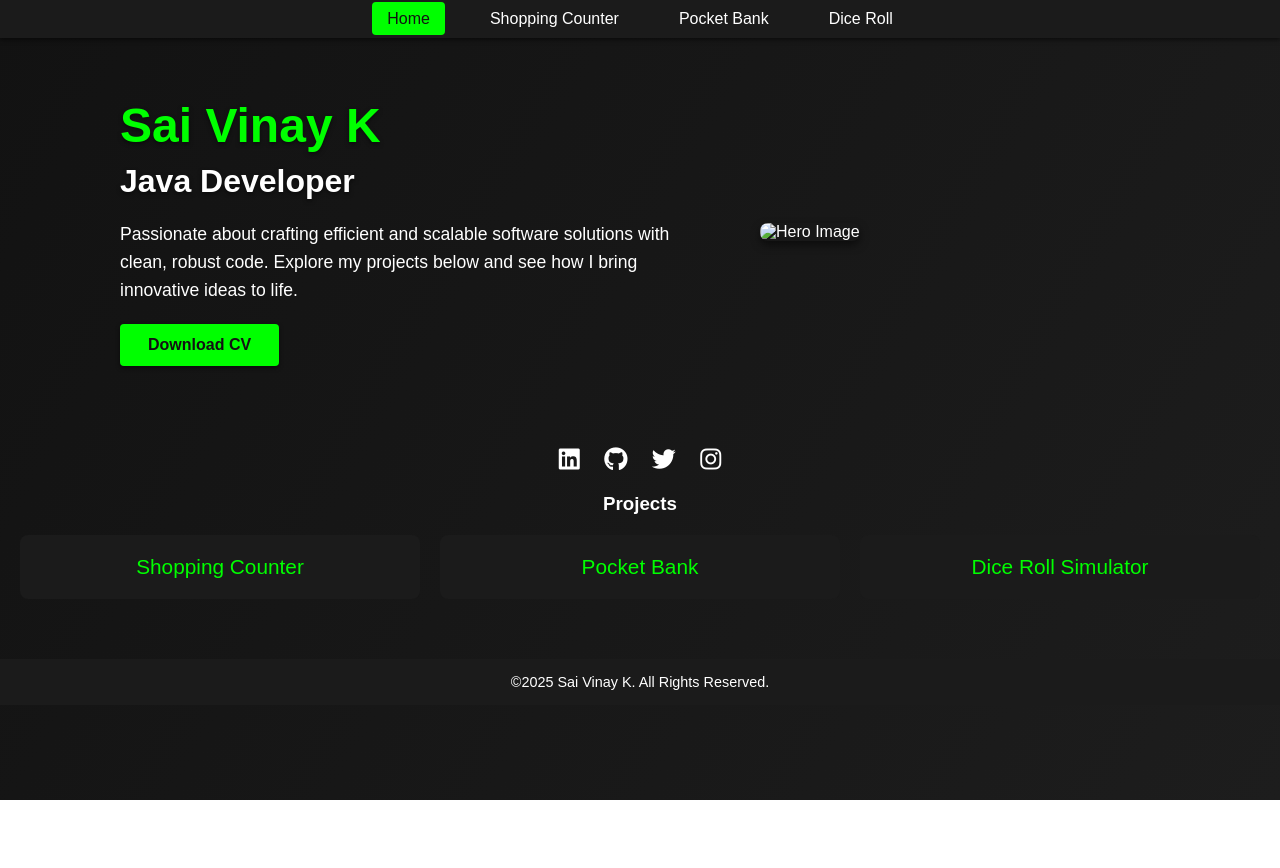
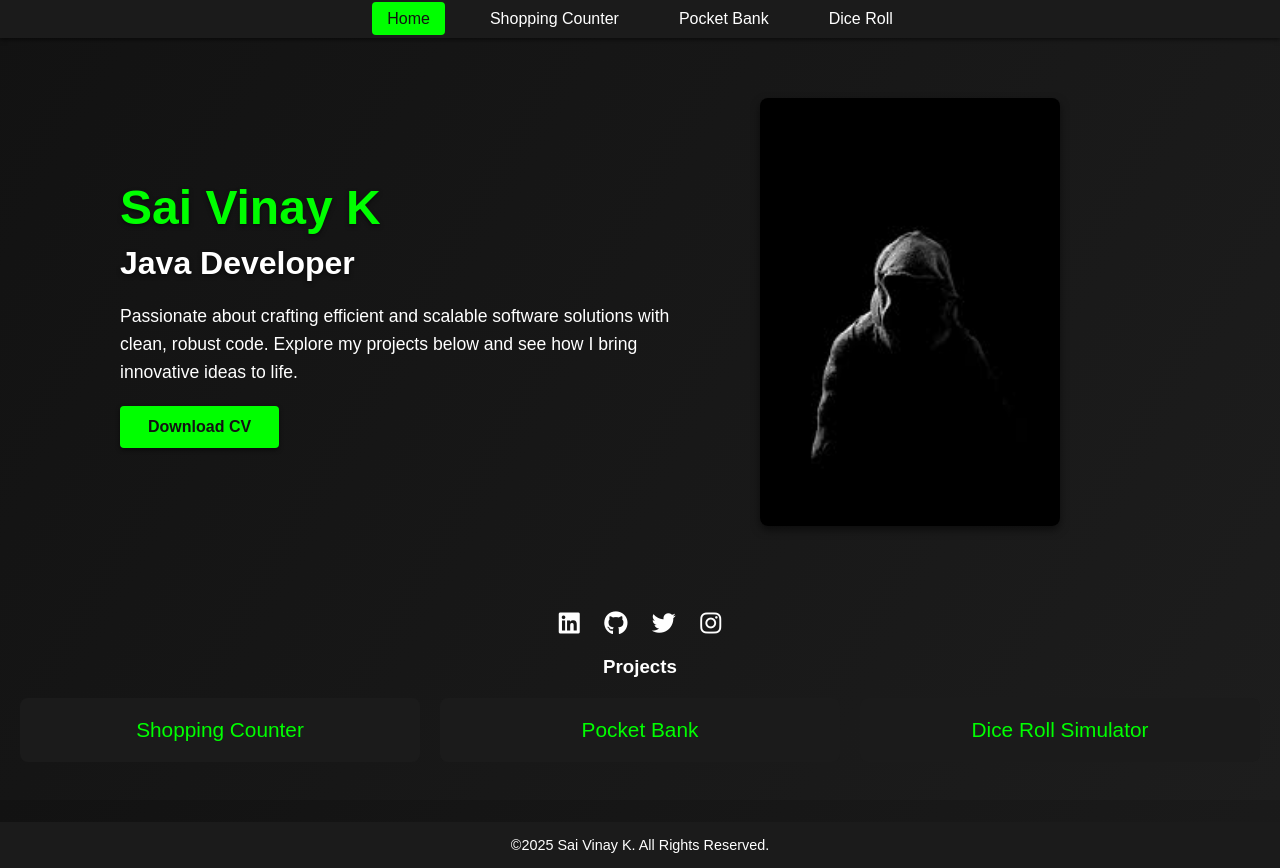
Before and after one commit to saivinay915/My-First-Portfolio, a plain HTML site: page index.html in a window 1280 px wide. Before the commit the page ends 800 px from the top, so only its background shows below. Drawn offline with Linux system fonts and the light colour scheme.

Commit message:
Update index.html

```diff
--- a/index.html
+++ b/index.html
@@ -29,7 +29,7 @@
         <a href="" class="button">Download CV</a>
       </div>
       <div class="hero-img">
-        <img src="/MY PORTFOLIO/photos/profile pic.jpg" alt="Hero Image">
+        <img src="./photos/profile pic.jpg" alt="Hero Image">
       </div>
     </section>
 
```
